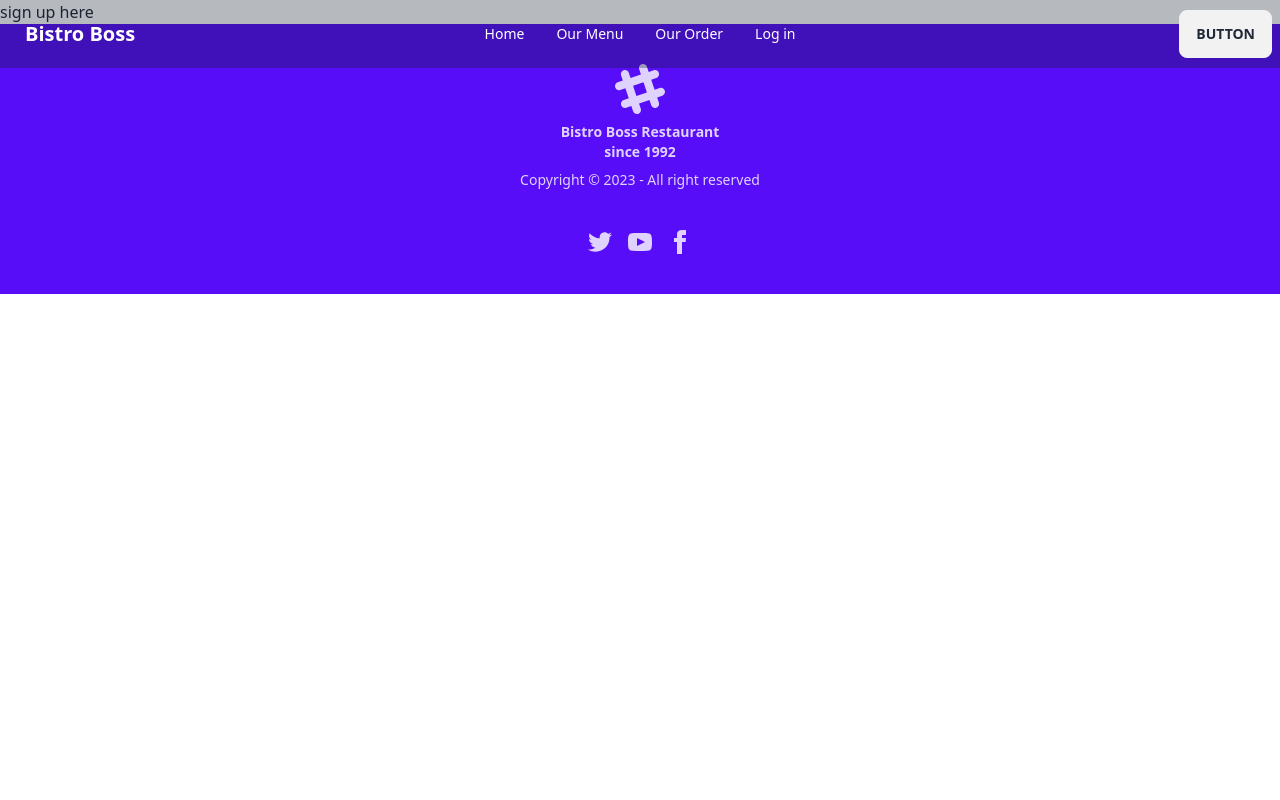
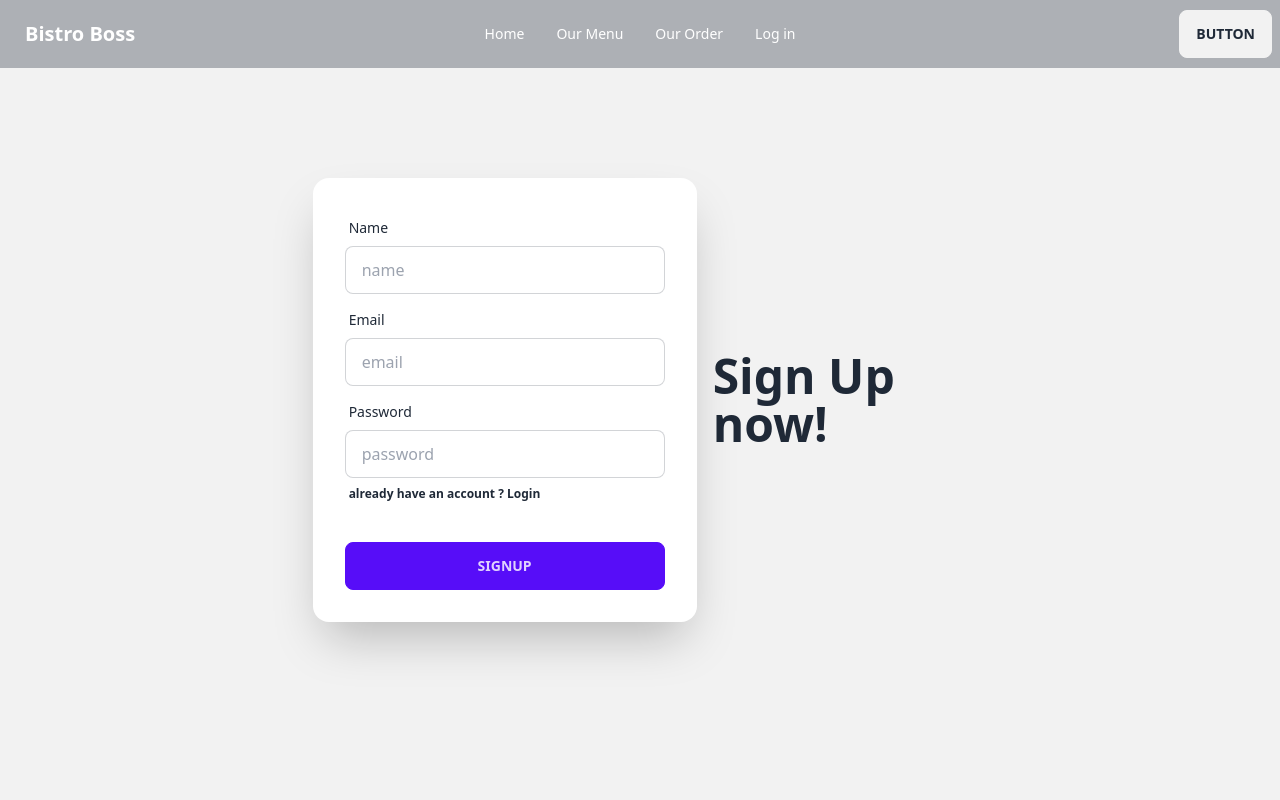
Before and after one commit to Ikram-Akbar/bistro-boss-client, a React (Vite) app: page /signup in a window 1280 px wide. Shown: the top 800 px of the page. Built offline with nearby package versions, Linux system fonts and the light colour scheme.

Commit message:
react hook form and validation added

```diff
--- a/package.json
+++ b/package.json
@@ -17,6 +17,7 @@
     "react": "^18.2.0",
     "react-dom": "^18.2.0",
     "react-helmet-async": "^1.3.0",
+    "react-hook-form": "^7.45.4",
     "react-icons": "^4.10.1",
     "react-parallax": "^3.5.1",
     "react-responsive-carousel": "^3.2.23",
--- a/src/Providers/Provider.jsx
+++ b/src/Providers/Provider.jsx
@@ -7,7 +7,7 @@ import {
 } from "firebase/auth";
 import { app } from "../Firebase/firebase.config,";
 
-export const AuthContext = createContext(null);
+export const AuthContext = createContext("");
 const auth = getAuth(app);
 
 const Provider = ({ children }) => {
--- a/src/pages/LogIn/Login/Login.jsx
+++ b/src/pages/LogIn/Login/Login.jsx
@@ -6,6 +6,7 @@ import {
   LoadCanvasTemplate,
   validateCaptcha,
 } from "react-simple-captcha";
+import { Link } from "react-router-dom";
 
 const Login = () => {
   const [disabled, setDisabled] = useState(true);
@@ -107,6 +108,11 @@ const Login = () => {
                   </button>
                 </div>
               </div>
+              <label className="label">
+                <p className="label-text-alt link link-hover">
+                  New here ? <Link to="/signup"> Sign Up </Link>
+                </p>
+              </label>
             </form>
           </div>
         </div>
--- a/src/pages/SignUp/SignUp.jsx
+++ b/src/pages/SignUp/SignUp.jsx
@@ -1,11 +1,83 @@
-
+import { useForm } from "react-hook-form";
+import { Link } from "react-router-dom";
 
 const SignUp = () => {
-    return (
-        <div>
-            <h1>sign up here</h1>
+  const {
+    register,
+    handleSubmit,
+
+    formState: { errors },
+  } = useForm();
+
+  const onSubmit = (data) => {
+    console.log(data);
+  };
+
+  return (
+    <div className="hero min-h-screen bg-base-200">
+      <div className="hero-content flex-col lg:flex-row-reverse">
+        <div className="text-center lg:text-left">
+          <h1 className="text-5xl font-bold">Sign Up now!</h1>
         </div>
-    );
+        <div className="card flex-shrink-0 w-full max-w-sm shadow-2xl bg-base-100">
+          <form onSubmit={handleSubmit(onSubmit)} className="card-body">
+            <div className="form-control">
+              <label className="label">
+                <span className="label-text">Name</span>
+              </label>
+              <input
+                type="text"
+                {...register("name", { required: true })}
+                placeholder="name"
+                name="name"
+                className="input input-bordered"
+              />
+              {errors.name && (
+                <span className="text-red-500">This field is required</span>
+              )}
+            </div>
+            <div className="form-control">
+              <label className="label">
+                <span className="label-text">Email</span>
+              </label>
+              <input
+                type="text"
+                {...register("email", { required: true })}
+                placeholder="email"
+                name="email"
+                className="input input-bordered"
+              />
+              {errors.email && (
+                <span className="text-red-500">This field is required</span>
+              )}
+            </div>
+            <div className="form-control">
+              <label className="label">
+                <span className="label-text">Password</span>
+              </label>
+              <input
+                type="password"
+                {...register("password", { required: true })}
+                placeholder="password"
+                className="input input-bordered"
+              />
+              {errors.password && (
+                <span className="text-red-500">This field is required</span>
+              )}
+              <label className="label">
+                <strong className="label-text-alt link link-hover">
+                  <Link to="/login"> already have an account ? Login </Link>
+                </strong>
+              </label>
+            </div>
+            <div className="form-control mt-6">
+              <button className="btn btn-primary">Signup</button>
+            </div>
+          </form>
+        </div>
+      </div>
+    </div>
+  );
 };
 
 export default SignUp;
```
Also changed, not shown: 2 other files (tests, documents, lock files or other folders).
